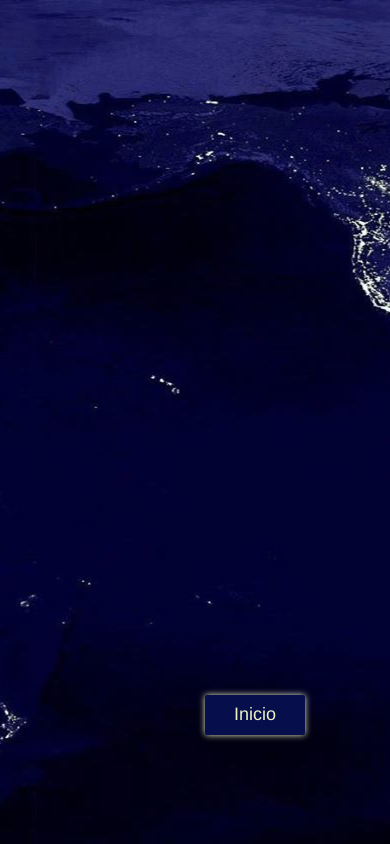
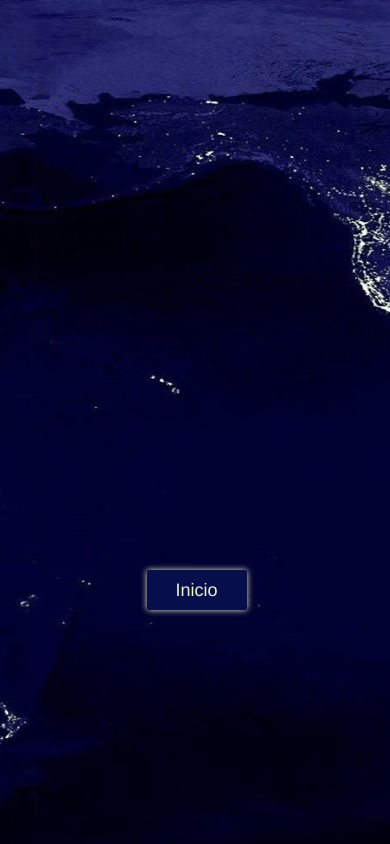
Before and after one commit to lauty95/countries, a React (Create React App) app in the folder client/: page / in a window 390 px wide. Built offline with nearby package versions, Linux system fonts and the light colour scheme.

Commit message:
fix some bugs

```diff
--- a/client/src/actions/index.js
+++ b/client/src/actions/index.js
@@ -37,7 +37,7 @@ export function orderByPopulation(orden) {
         fetch(`http://localhost:3001/api/countriesOrderByPopulation`)
             .then(res => res.json())
             .then(data => {
-                if(orden === 'mayor'){
+                if (orden === 'mayor') {
                     dispatch(orderCountry(data.reverse()))
                 } else {
                     dispatch(orderCountry(data))
@@ -99,7 +99,7 @@ export function filterByAlph(data) {
     }
 }
 
-export function last () {
+export function last() {
     return {
         type: LAST
     }
--- a/client/src/components/formActivity/form.module.css
+++ b/client/src/components/formActivity/form.module.css
@@ -61,3 +61,9 @@ span {
 .lista {
     height: 350px;
 }
+
+@media screen and (max-width: 768px) {
+    .lista {
+        height: 50px;
+    }
+}
--- a/client/src/components/formActivity/index.js
+++ b/client/src/components/formActivity/index.js
@@ -33,6 +33,7 @@ function FormActivity({ postActivity, country }) {
             }
             setFormData({ name: "", dificultad: 1, duracion: 0, temporada: "Verano", pais: [] })
             setPaisesSeleccionados([])
+            alert('Actividades guardadas exitosamente')
         } else {
             alert("Debe seleccionar al menos un pais")
         }
@@ -56,7 +57,7 @@ function FormActivity({ postActivity, country }) {
                 </div>
                 <span>{error.name}</span>
                 <div className={s.inputs}>
-                    <label>Duración</label>
+                    <label>Duración (minutos)</label>
                     <input className={s.inputDuracion} type="number" name={"duracion"} value={formData.duracion} onChange={handleChange} />
                 </div>
                 <span>{error.duracion}</span>
--- a/client/src/components/inicio/inicio.module.css
+++ b/client/src/components/inicio/inicio.module.css
@@ -14,3 +14,22 @@
         filter:opacity(1);
     }
 }
+
+@media screen and (max-width: 768px) {
+    .botonInicio{
+        display: block;
+        margin-left: 35%;
+        margin-bottom: 60%;
+        bottom: 0px;
+        animation: showButton 5s;
+    }
+    @keyframes showButton {
+        from {
+            margin-bottom: 40%;
+            filter: opacity(0)
+        } to {
+            margin-bottom: 60%;
+            filter:opacity(1);
+        }
+    }
+}
```
Also changed, not shown: client/src/components/nav/index.jsx (+5 -6 lines), 1 other file (tests, documents, lock files or other folders).
